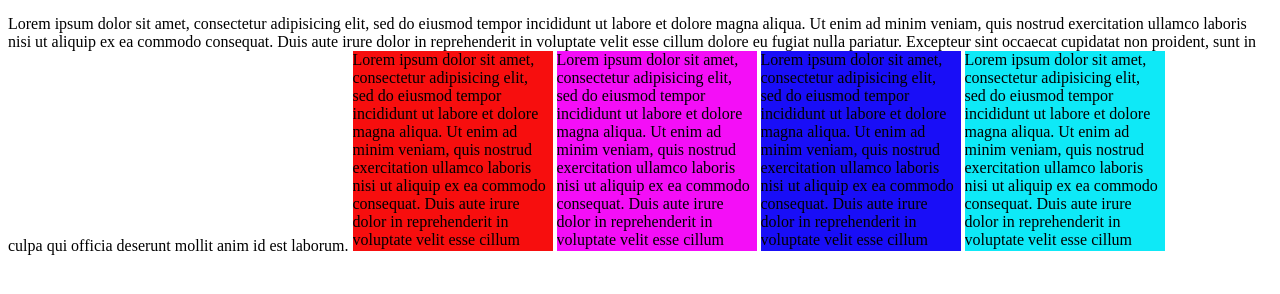
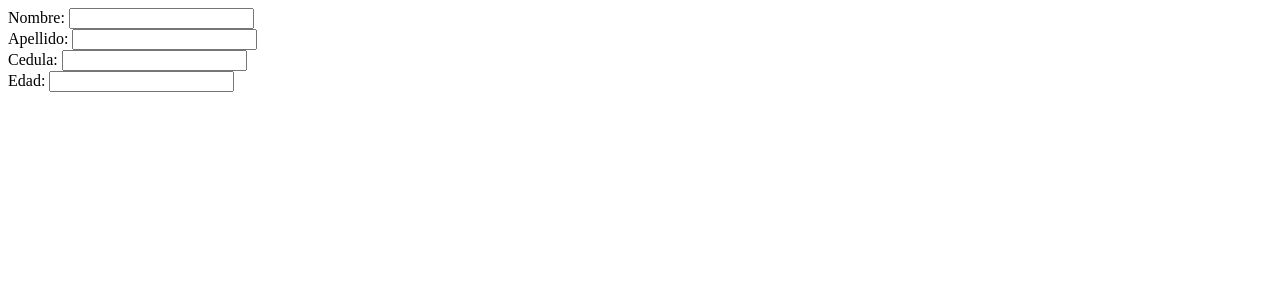
Before and after one commit to Mr-Dany/07-06-2019, a plain HTML site: page index.html in a window 1280 px wide. Drawn offline with Linux system fonts and the light colour scheme.

Commit message:
formulario

```diff
--- a/index.html
+++ b/index.html
@@ -4,47 +4,27 @@
 	<meta charset="utf-8">
 	<meta http-equiv="X-UA-Compatible" content="IE=edge">
 	<title></title>
-	<link rel="stylesheet" href="styles.css">
+	<link rel="stylesheet" href="">
 </head>
 <body>
-	<p class="stilo"></p>
-	Lorem ipsum dolor sit amet, consectetur adipisicing elit, sed do eiusmod
-	tempor incididunt ut labore et dolore magna aliqua. Ut enim ad minim veniam,
-	quis nostrud exercitation ullamco laboris nisi ut aliquip ex ea commodo
-	consequat. Duis aute irure dolor in reprehenderit in voluptate velit esse
-	cillum dolore eu fugiat nulla pariatur. Excepteur sint occaecat cupidatat non
-	proident, sunt in culpa qui officia deserunt mollit anim id est laborum.
-
-	<div class="caja1">
-		Lorem ipsum dolor sit amet, consectetur adipisicing elit, sed do eiusmod
-		tempor incididunt ut labore et dolore magna aliqua. Ut enim ad minim veniam,
-		quis nostrud exercitation ullamco laboris nisi ut aliquip ex ea commodo
-		consequat. Duis aute irure dolor in reprehenderit in voluptate velit esse
-		cillum dolore eu fugiat nulla pariatur. Excepteur sint occaecat cupidatat non
-		proident, sunt in culpa qui officia deserunt mollit anim id est laborum.</div>
-	<div class="caja2">
-		Lorem ipsum dolor sit amet, consectetur adipisicing elit, sed do eiusmod
-		tempor incididunt ut labore et dolore magna aliqua. Ut enim ad minim veniam,
-		quis nostrud exercitation ullamco laboris nisi ut aliquip ex ea commodo
-		consequat. Duis aute irure dolor in reprehenderit in voluptate velit esse
-		cillum dolore eu fugiat nulla pariatur. Excepteur sint occaecat cupidatat non
-		proident, sunt in culpa qui officia deserunt mollit anim id est laborum.</div>
-
-	<div class="caja3">Lorem ipsum dolor sit amet, consectetur adipisicing elit, sed do eiusmod
-	tempor incididunt ut labore et dolore magna aliqua. Ut enim ad minim veniam,
-	quis nostrud exercitation ullamco laboris nisi ut aliquip ex ea commodo
-	consequat. Duis aute irure dolor in reprehenderit in voluptate velit esse
-	cillum dolore eu fugiat nulla pariatur. Excepteur sint occaecat cupidatat non
-	proident, sunt in culpa qui officia deserunt mollit anim id est laborum.</div>
-
-	<div class="caja4">
-		Lorem ipsum dolor sit amet, consectetur adipisicing elit, sed do eiusmod
-		tempor incididunt ut labore et dolore magna aliqua. Ut enim ad minim veniam,
-		quis nostrud exercitation ullamco laboris nisi ut aliquip ex ea commodo
-		consequat. Duis aute irure dolor in reprehenderit in voluptate velit esse
-		cillum dolore eu fugiat nulla pariatur. Excepteur sint occaecat cupidatat non
-		proident, sunt in culpa qui officia deserunt mollit anim id est laborum.</div>
-
+	<form >
+		<div>
+			<label>Nombre:</label>
+			<input type="text" name="" value="" placeholder="">
+		</div>
+		<div>
+			<label>Apellido:</label>
+			<input type="text" name="" value="" placeholder="">
+		</div>
+		<div>
+			<label>Cedula:</label>
+			<input type="text" name="" value="" placeholder="">
+		</div>
+		<div>
+			<label>Edad:</label>
+			<input type="text" name="" value="" placeholder="">
+		</div>
+	</form>
 
 </body>
 </html>
```
